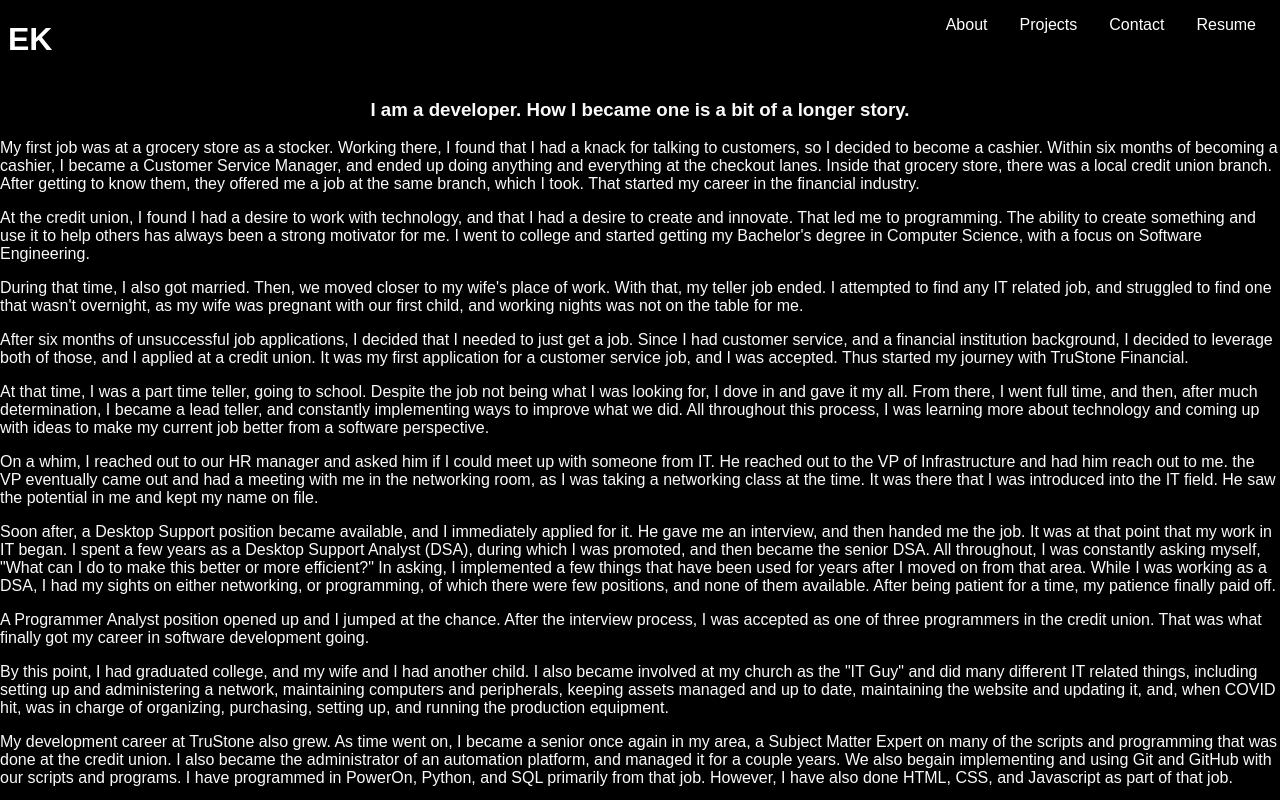
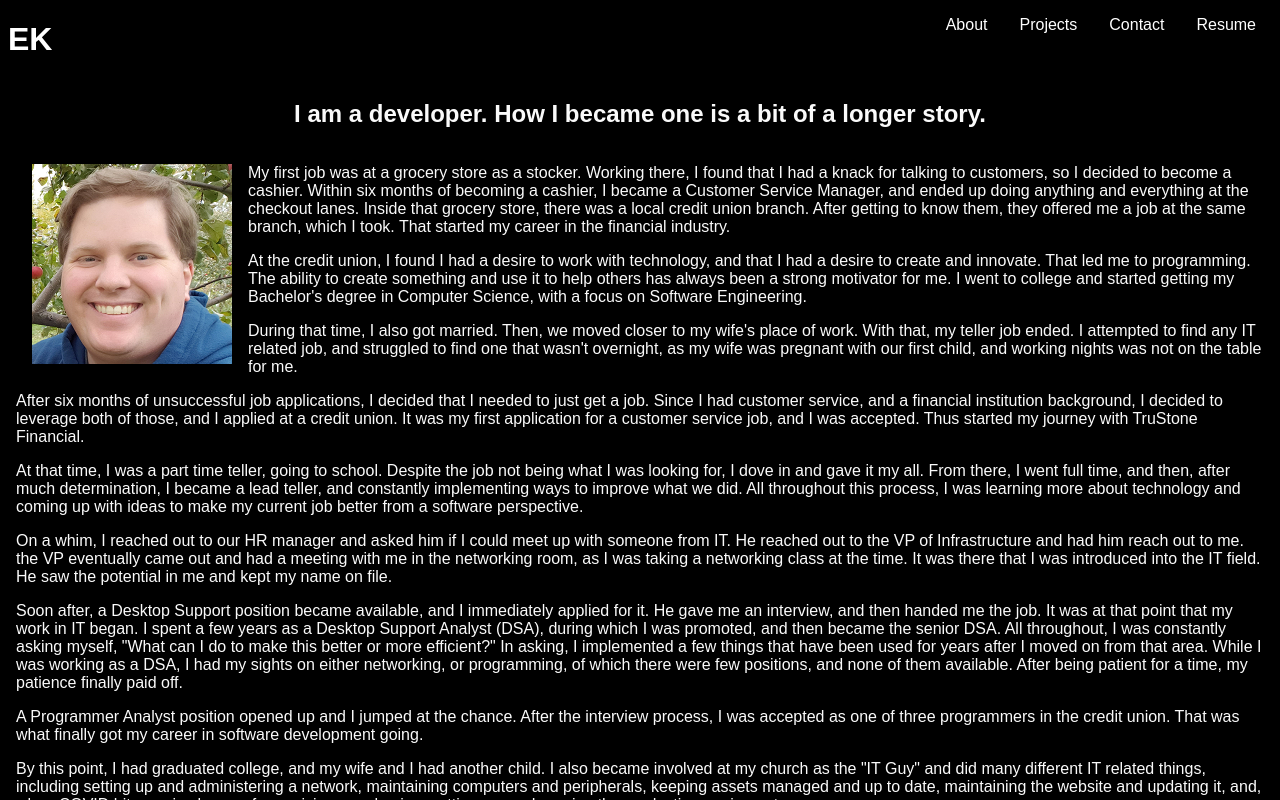
Before and after one commit to Bycicleace/react-portfolio, a React (Create React App) app: page / in a window 1280 px wide. Shown: the top 800 px of the page. Built offline with nearby package versions, Linux system fonts and the light colour scheme.

Commit message:
Added profile picture and formatted text around picture

```diff
--- a/src/components/About/index.js
+++ b/src/components/About/index.js
@@ -3,7 +3,10 @@ import React from 'react';
 function About() {
     return (
         <section id="about">
-            <h3>I am a developer. How I became one is a bit of a longer story.</h3>
+            <h2>I am a developer. How I became one is a bit of a longer story.</h2>
+            <div class="content mx-2" id="about-content">
+                <div>
+                    <img class="mx-2 my-2" src={require("../../assets/profile-200x200.png")} />
                     <p>My first job was at a grocery store as a stocker. Working there, I found that I had a knack for talking to customers, so I decided to become a cashier. Within six months of becoming a cashier, I became a Customer Service Manager, and ended up doing anything and everything at the checkout lanes. Inside that grocery store, there was a local credit union branch. After getting to know them, they offered me a job at the same branch, which I took. That started my career in the financial industry.</p>
                     <p>At the credit union, I found I had a desire to work with technology, and that I had a desire to create and innovate. That led me to programming. The ability to create something and use it to help others has always been a strong motivator for me. I went to college and started getting my Bachelor's degree in Computer Science, with a focus on Software Engineering.</p>
                     <p>During that time, I also got married. Then, we moved closer to my wife's place of work. With that, my teller job ended. I attempted to find any IT related job, and struggled to find one that wasn't overnight, as my wife was pregnant with our first child, and working nights was not on the table for me.</p>
@@ -17,6 +20,8 @@ function About() {
                     <p>Then, I decided to go to a Full Stack Web Development bootcamp. During that six months, I learned many things including HTML, CSS, Git, Javascript, Web API's, Node.js, OOS, Express.js, SQL, ORMs, the MVC structure, NoSQL, PWA's, React, the MERN stack, and States. I aced nearly all of the assignments, and excelled in the bootcamp.</p>
                     <p>As a developer, I have been desiring to move into Web Development, so this bootcamp is the starting point of my ability to do so.</p>
                     <p>And that's my story for the past 15 years. I am now a father of two boys and a girl and still married to the love of my life. I also have the opportunity to do what I enjoy doing, and to get the satisfaction out of doing it. As my journey progresses, I am excited to see where the next adventure takes me.</p>
+                </div>
+            </div>
         </section>
     )
 }
--- a/src/index.css
+++ b/src/index.css
@@ -51,6 +51,11 @@ p {
   justify-content: space-between;
 }
 
+.content {
+  display: flex;
+  flex-wrap: wrap;
+}
+
 .mx-1 {
   margin-right: var(--spacing-one);
   margin-left: var(--spacing-one);
@@ -94,3 +99,8 @@ p {
 .navactive {
   color: var(--secondary);
 }
+
+#about-content img {
+  width: 200px;
+  float: left;
+}
```
Also changed, not shown: src/assets/profile-200x200.png (added). Lines whose indentation alone changed are shown as unchanged.
